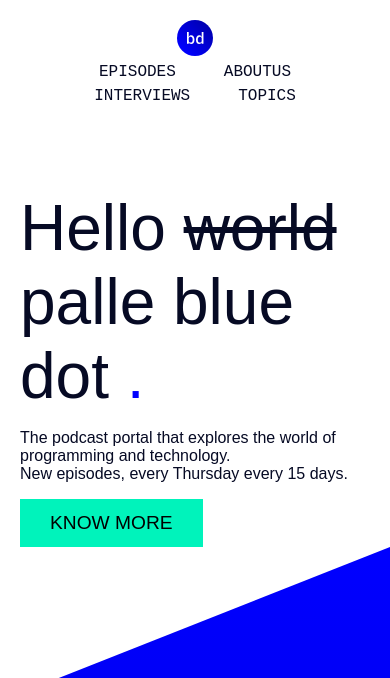
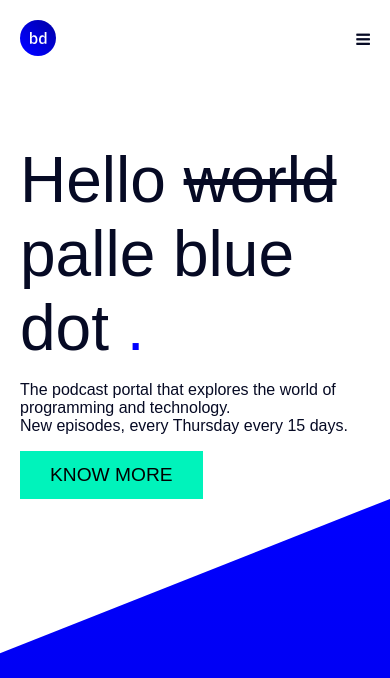
Before and after one commit to jesusgoku/podcast-platform-static, a plain HTML site: page src/index.html in a window 390 px wide. Shown: the top 678 px of the page. Drawn offline with Linux system fonts and the light colour scheme.

Commit message:
feat: add toggle button on mobile

```diff
--- a/src/index.html
+++ b/src/index.html
@@ -14,6 +14,10 @@
         <a href="#top" class="navbar__brandLink">
           <img src="assets/logo.svg" alt="Logo: BD" class="navbar__brandImage" />
         </a>
+
+        <label for="menu-toggle" class="navbar__navToggleBtn"><i class="fa fa-reorder"></i></label>
+
+        <input type="checkbox" id="menu-toggle" class="navbar__navToggleControl" />
 
         <ul class="navbar__nav">
           <li class="navbar__navItem">
--- a/src/styles.css
+++ b/src/styles.css
@@ -59,6 +59,7 @@ body {
 .navbar__container {
   display: flex;
   justify-content: space-between;
+  align-items: center;
 }
 
 .navbar__brandLink {
@@ -68,6 +69,14 @@ body {
 .navbar__brandImage {
   width: 36px;
   height: auto;
+}
+
+.navbar__navToggleBtn {
+  display: none;
+}
+
+.navbar__navToggleControl {
+  display: none;
 }
 
 .navbar__nav {
@@ -298,6 +307,58 @@ body {
     padding-top: 20px;
   }
 
+  .navbar__container {
+    flex-wrap: wrap;
+  }
+
+  .navbar__brandLink {
+    width: 50%;
+  }
+
+  .navbar__navToggleBtn {
+    display: block;
+    width: 50%;
+    text-align: right;
+  }
+
+  .navbar__nav {
+    max-height: 0;
+    overflow: hidden;
+    transition: max-height 0.3s ease;
+    flex-basis: 100%;
+    flex-wrap: wrap;
+    background-color: #0000a3;
+  }
+
+  .navbar__navToggleControl:checked + .navbar__nav {
+    max-height: 200px;
+  }
+
+  .navbar__navItem {
+    width: 100%;
+  }
+
+  .navbar__navLink,
+  .navbar__navLink:link,
+  .navbar__navLink:visited,
+  .navbar__navLink:active,
+  .navbar__navLink:hover {
+    display: block;
+    color: white;
+    line-height: 3rem;
+    height: 3rem;
+  }
+
+  .navbar__navLink:hover,
+  .navbar__navLink--active,
+  .navbar__navLink--active:link,
+  .navbar__navLink--active:visited,
+  .navbar__navLink--active:active,
+  .navbar__navLink--active:hover {
+    text-decoration: line-through;
+    color: var(--color-aqua);
+  }
+
   .episodes {
     padding-top: 150px;
     padding-bottom: 250px;
```
